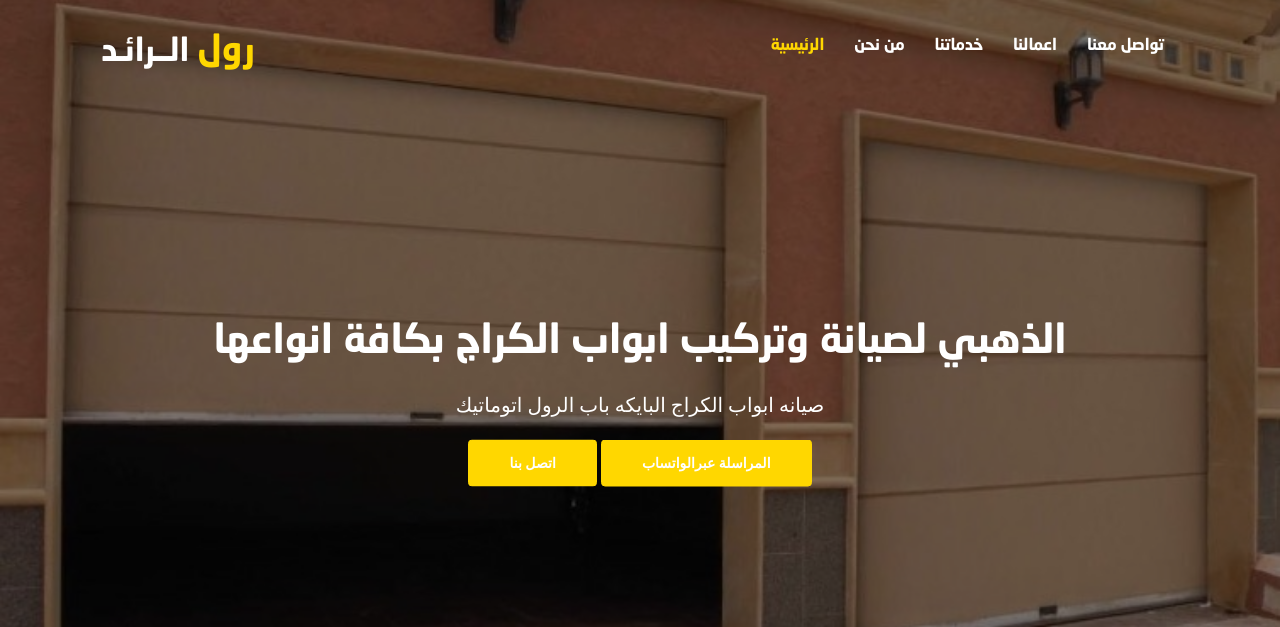
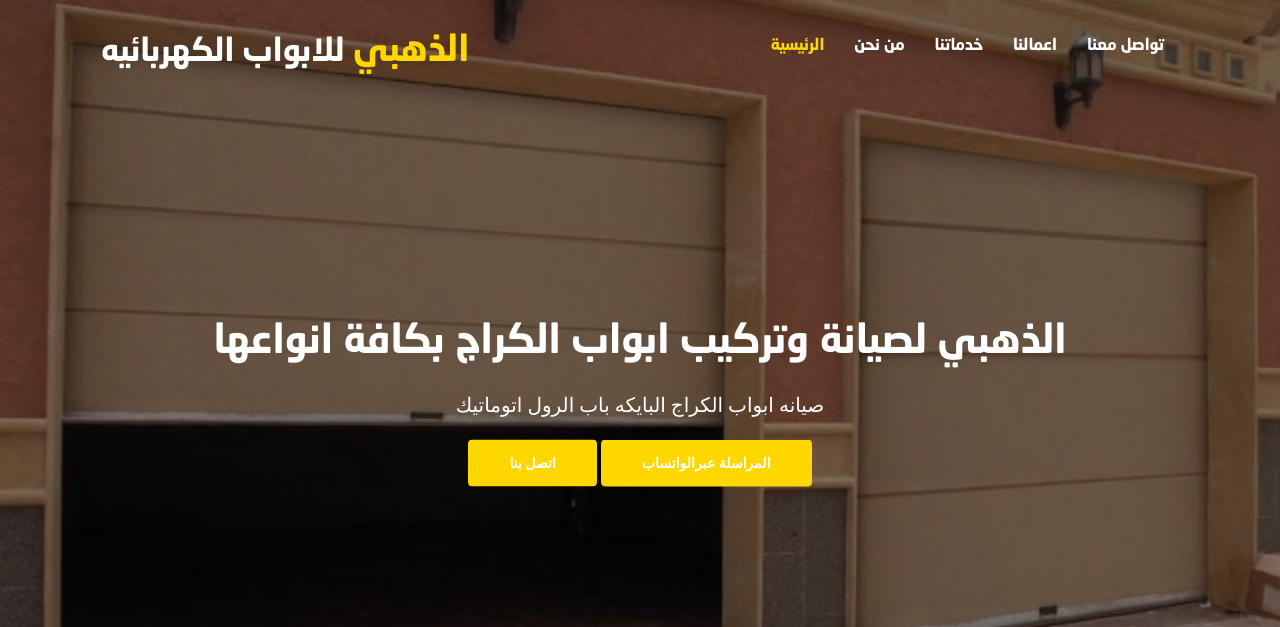
Before and after one commit to alghouli/Golden, a plain HTML site: page index-2.html in a window 1280 px wide. Shown: the top 627 px of the page. Drawn offline with nearby package versions, Linux system fonts and the light colour scheme; no server answers; some icons are missing; a web font is replaced by a local one.

Commit message:
Update index-2.html

```diff
--- a/index-2.html
+++ b/index-2.html
@@ -129,8 +129,8 @@ Fixed Navigation
 			<nav class="navbar navbar-expand-lg navbar-light">
 				<a class="navbar-brand logo" href="index-2.html">
 					<span class="BFont">
-						<span class="CC"> رول</span>
-						الــرائـد
+						<span class="CC"> الذهبي</span>
+						للابواب الكهربائيه
 					</span>
 				</a>
 
```
